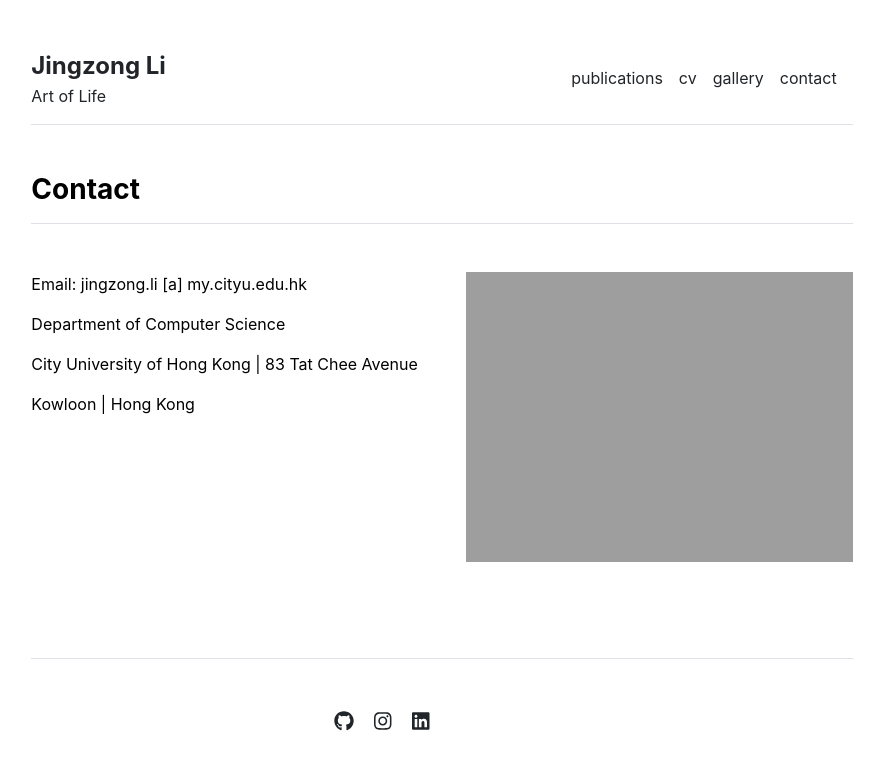
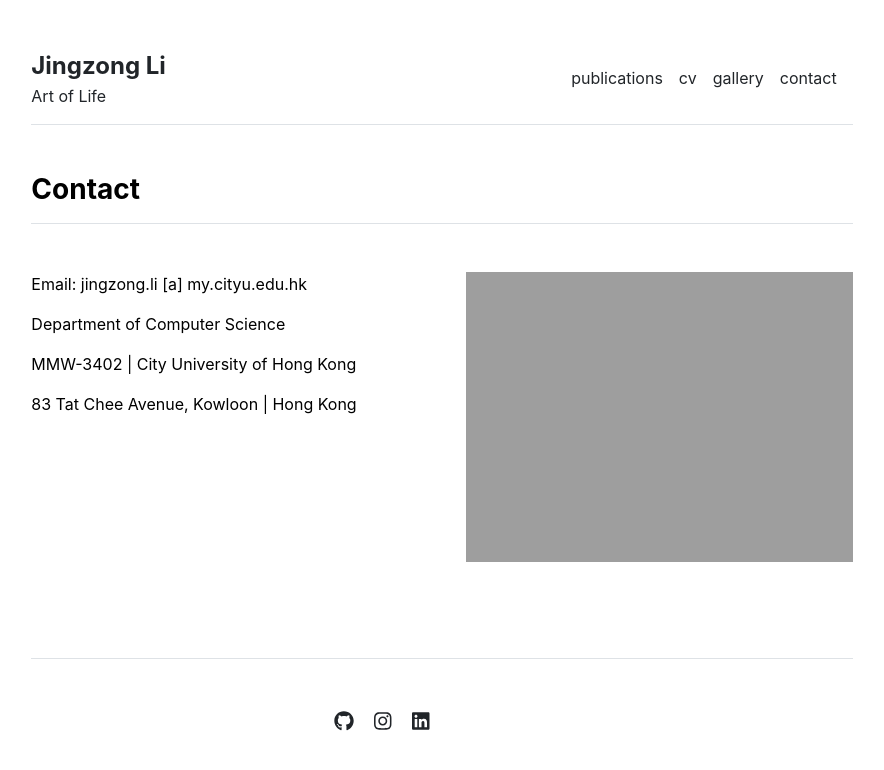
Before and after one commit to kanonjz/academic, a Jekyll site: the page built from contact.md, in a window 1280 px wide. Shown: the top 770 px of the page, without its empty margins (198-1082 px from the left). Built offline with Jekyll 4.4.1, drawn with Linux system fonts in a browser that asks for light colours.

Commit message:
update contact

```diff
--- a/_includes/contact.html
+++ b/_includes/contact.html
@@ -7,8 +7,8 @@
         <!-- <h4>{{ contact.name }}</h4> -->
         <p>Email: {{ contact.email }}</p>
         <p>{{ contact.department }}</p>
-        <p>{{ contact.institution }} | {{ contact.institution_address }}</p>
-        <p>{{ contact.district }} | {{ contact.city }}</p>
+        <p>MMW-3402 | {{ contact.institution }}</p>
+        <p>{{ contact.institution_address }}, {{ contact.district }} | {{ contact.city }}</p>
         <!-- <p>Office: {{ contact.office }}</p> -->
       </div>
       <div class="col-md-6">
```
